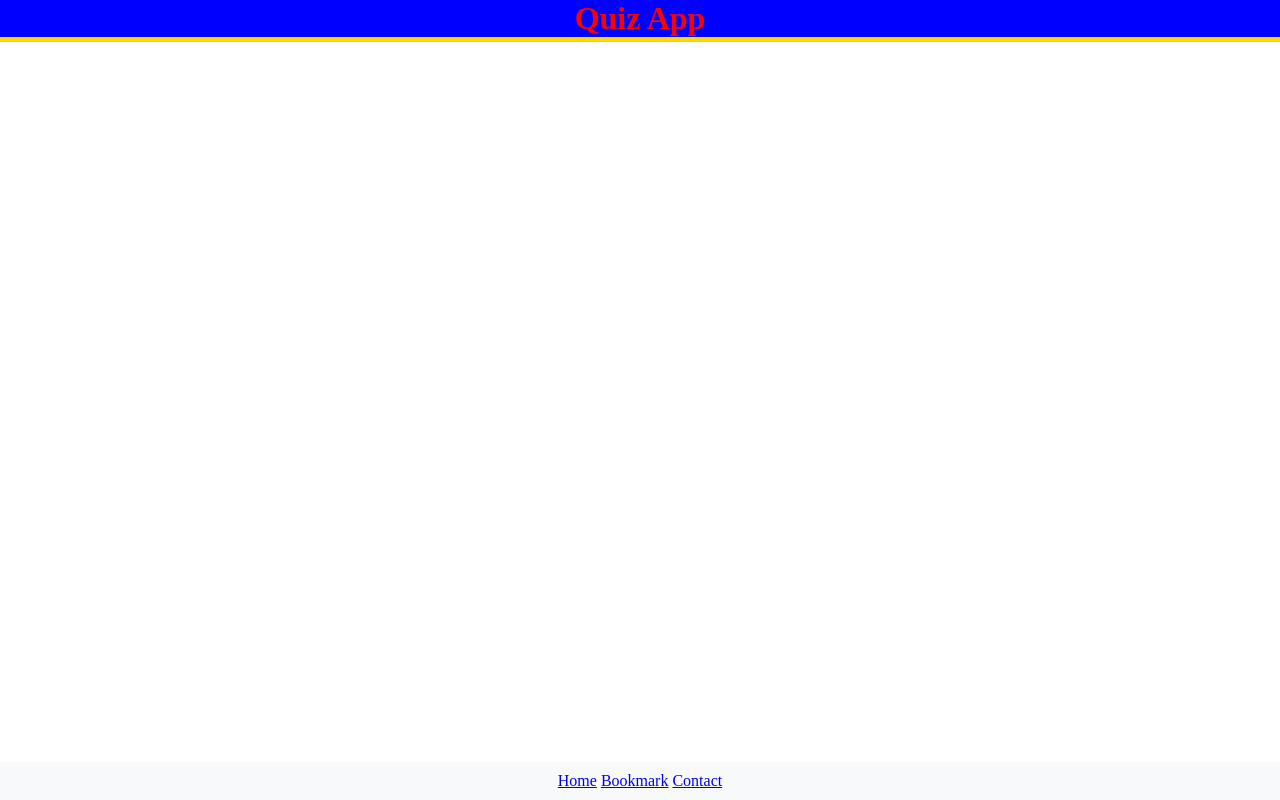
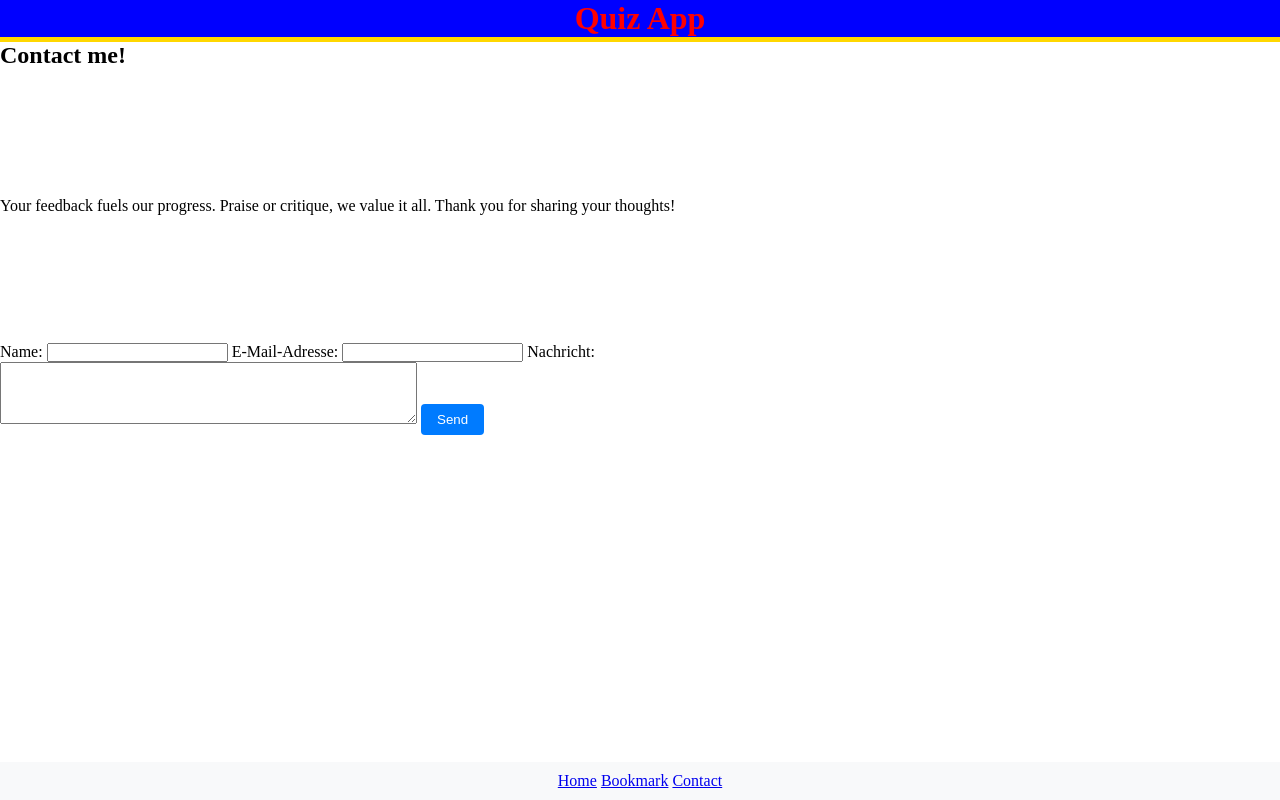
Before and after one commit to nadine-grantz/recap-project-1-quiz-app, a plain HTML site: page contact.html in a window 1280 px wide. Drawn offline with Linux system fonts and the light colour scheme.

Commit message:
create contact form

```diff
--- a/contact.html
+++ b/contact.html
@@ -3,12 +3,37 @@
   <head>
     <meta charset="UTF-8" />
     <meta name="viewport" content="width=device-width, initial-scale=1.0" />
-    <title>BookmarkPage</title>
+    <title>Contact</title>
     <link rel="stylesheet" href="styled.css" />
   </head>
   <body>
     <h1>Quiz App</h1>
-    <main></main>
+    <main>
+      <h2>Contact me!</h2>
+      <p>
+        Your feedback fuels our progress. Praise or critique, we value it all.
+        Thank you for sharing your thoughts!
+      </p>
+
+      <form>
+        <label for="name">Name:</label>
+        <input type="text" id="name" name="name" required />
+
+        <label for="email">E-Mail-Adresse:</label>
+        <input type="email" id="email" name="email" required />
+
+        <label for="message">Nachricht:</label><br />
+        <textarea
+          id="message"
+          name="message"
+          rows="4"
+          cols="50"
+          required
+        ></textarea>
+
+        <button type="submit">Send</button>
+      </form>
+    </main>
     <footer>
       <a href="index.html">Home</a>
       <a href="bookmarkPage.html">Bookmark</a>
```
Also changed, not shown: index.html (+1 -1 lines).
